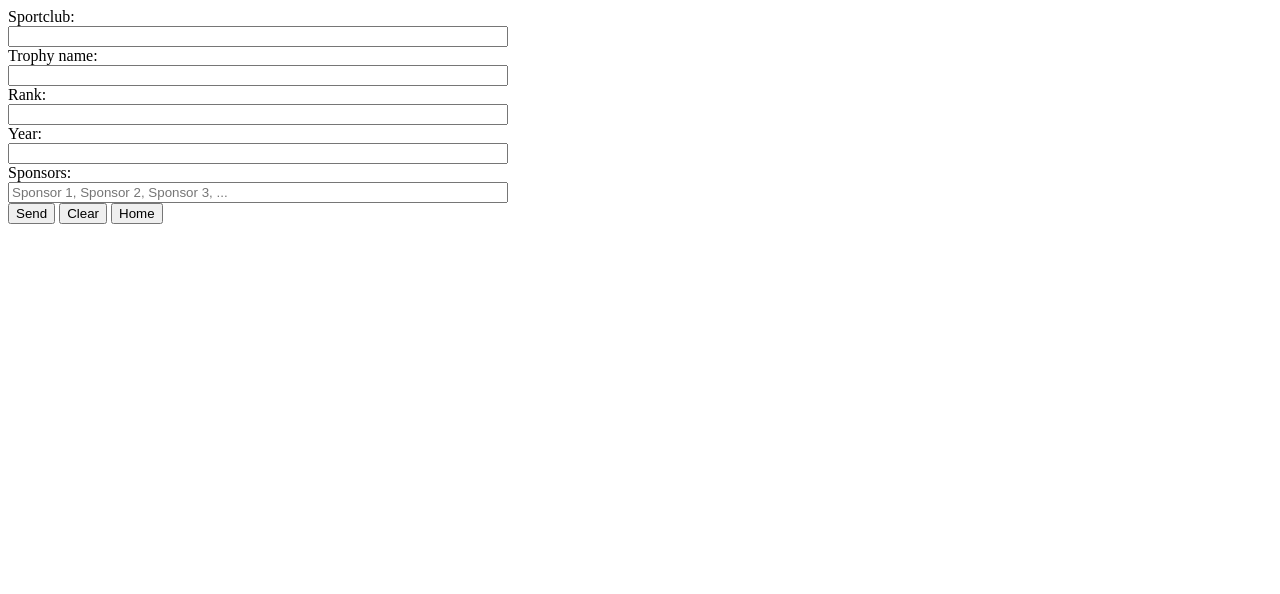
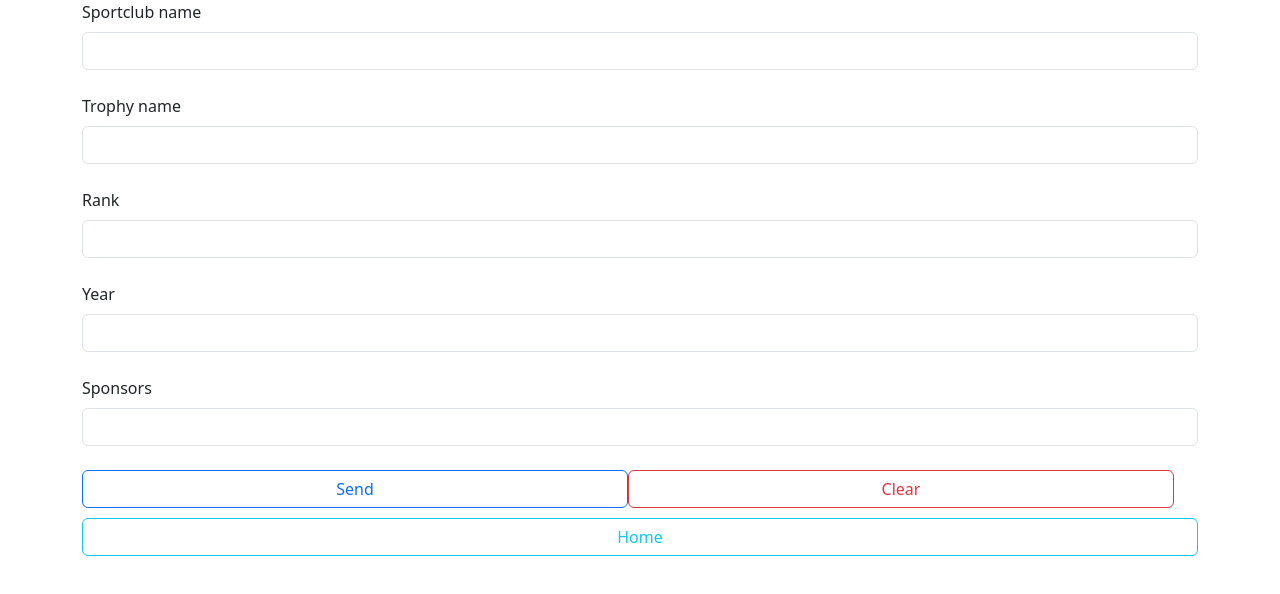
Before and after one commit to fesb-distributed-systems-2024/AntonioBalic-lab-08, a plain HTML site: page write-new-trophy.html in a window 1280 px wide. Drawn offline with nearby package versions, Linux system fonts and the light colour scheme.

Commit message:
Added bootstrap

```diff
--- a/assets/css/write-new-trophy.css
+++ b/assets/css/write-new-trophy.css
@@ -3,3 +3,15 @@
     flex-direction: column;
     max-width: 500px;
 }
+
+.my-buttons {
+    max-width: 200px;
+    display: flex;
+    flex-direction: row;
+}
+
+.center {
+    margin: auto;
+    width: 50%;
+    padding: 10px;
+  }
--- a/write-new-trophy.html
+++ b/write-new-trophy.html
@@ -3,32 +3,58 @@
     <head>
         <title>EasyMail</title>
 
+        <meta name="viewport" content="width=device-width, initial-scale=1, shrink-to-fit=no">
+
         <link rel="stylesheet" href="/assets/css/write-new-trophy.css">
+        <link href="https://cdn.jsdelivr.net/npm/bootstrap@5.3.3/dist/css/bootstrap.min.css" rel="stylesheet">
+        <script src="https://cdn.jsdelivr.net/npm/bootstrap@5.3.3/dist/js/bootstrap.bundle.min.js"></script>
     </head>
 
     <body>
         <script src="/assets/js/write-new-trophy.js" type="module" defer></script>
 
-        <div class="new-trophy-form">
-            <label for="sportclub">Sportclub: </label>
-            <input type="text" id="sportclub"/>
+        <form class="container-sm new-trophy-form">
+            <!-- Sportclub input -->
+            <div data-mdb-input-init class="form-outline mb-4">
+                <label class="form-label" for="form2Example1">Sportclub name</label>
+                <input type="text" id="sportclub" class="form-control" />
+            </div>
 
-            <label for="trophyname">Trophy name: </label>
-            <input type="text" id="trophyname"/>
+            <!-- Trophyname input -->
+            <div data-mdb-input-init class="form-outline mb-4">
+                <label class="form-label" for="form2Example2">Trophy name</label>
+                <input type="text" id="trophyname" class="form-control" />
+            </div>
 
-            <label for="rank">Rank: </label>
-            <input type="number" id="rank" min="1" max="32"/>
+             <!-- Rank input -->
+            <div data-mdb-input-init class="form-outline mb-4">
+                <label class="form-label" for="form2Example2">Rank</label>
+                <input type="number" id="rank" class="form-control" />
+            </div>
 
-            <label for="year">Year: </label>
-            <input type="number" id="year" max="2025" min="1850"/>
+              <!-- Year input -->
+            <div data-mdb-input-init class="form-outline mb-4">
+                <label class="form-label" for="form2Example2">Year</label>
+                <input type="number" id="year" class="form-control" />
+            </div>
 
-            <label for="sponsors[]">Sponsors: </label>
-            <input type="text" id="sponsors" placeholder="Sponsor 1, Sponsor 2, Sponsor 3, ..."/>
+               <!-- Sponsors input -->
+            <div data-mdb-input-init class="form-outline mb-4">
+                <label class="form-label" for="form2Example2">Sponsors</label>
+                <input type="text" id="sponsors" class="form-control" />
+            </div>
+
+            <!-- Submit button -->
+            <div class="my-buttons container-sm row">
+                <button type="button" id="send-trophy-button" class="btn btn-outline-primary col">Send</button>
+                <button type="button" id="clear-all-trophies-button" class="btn btn-outline-danger col">Clear</button>
+            </div>
+        </form>
+
+        <div class="my-buttons container-sm center">
+            <button type="button" id="home-button" class="btn btn-outline-info col">Home</button>
         </div>
-
-        <button type="button" id="send-trophy-button">Send</button>
-        <button type="button" id="clear-all-fields-button">Clear</button>
-        <button type="button" id="home-button">Home</button>
+        <script src="https://cdn.jsdelivr.net/npm/bootstrap@5.3.3/dist/js/bootstrap.bundle.min.js"></script>
     </body>
 
 </html>
```
Also changed, not shown: assets/js/list-all-trophies.js (+4 -4 lines), index.html (+12 -4 lines), list-all-trophies.html (+17 -8 lines).
